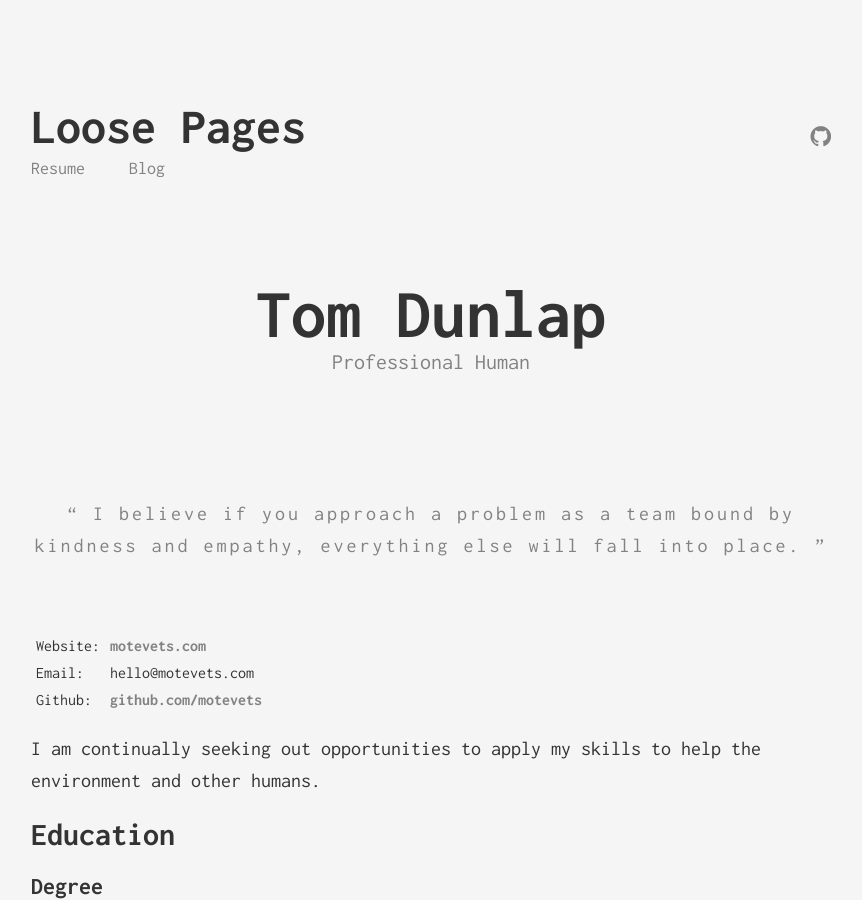
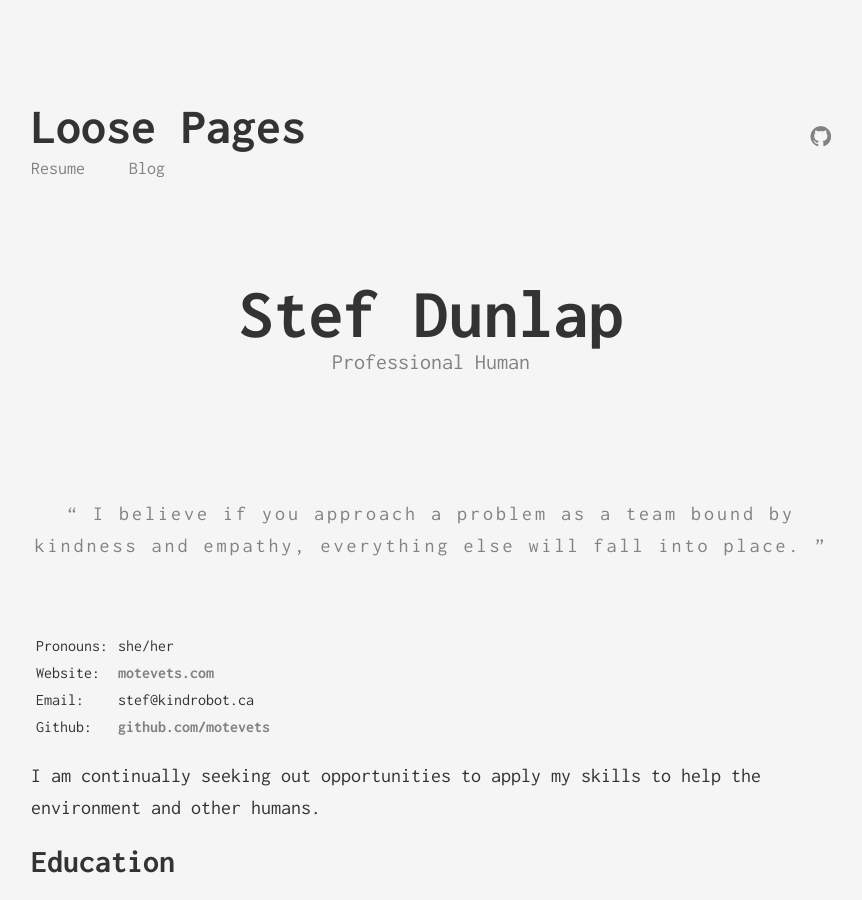
Before and after one commit to kindrowboat/motevets.com, a Jekyll site: the page built from resume.md, in a window 1280 px wide and 900 px high. Shown: the whole window, without its empty margins (209-1071 px from the left). Built offline with Jekyll 4.4.1, drawn with Linux system fonts in a browser that asks for light colours.

Commit message:
Update resume.md

```diff
--- a/resume.md
+++ b/resume.md
@@ -1,15 +1,16 @@
 ---
 layout: page
-title: Tom Dunlap
+title: Stef Dunlap
 subtitle: Professional Human
 permalink: /resume/
 ---
 
 > I believe if you approach a problem as a team bound by kindness and empathy, everything else will fall into place.
 
-Website: | [motevets.com](https://motevets.com)
-Email:   | hello@motevets.com
-Github:  | [github.com/motevets](https://github.com/motevets)
+Pronouns: | she/her
+Website:  | [motevets.com](https://motevets.com)
+Email:    | stef@kindrobot.ca
+Github:   | [github.com/motevets](https://github.com/motevets)
 
 I am continually seeking out opportunities to apply my skills to help the environment and other humans.
 
```
